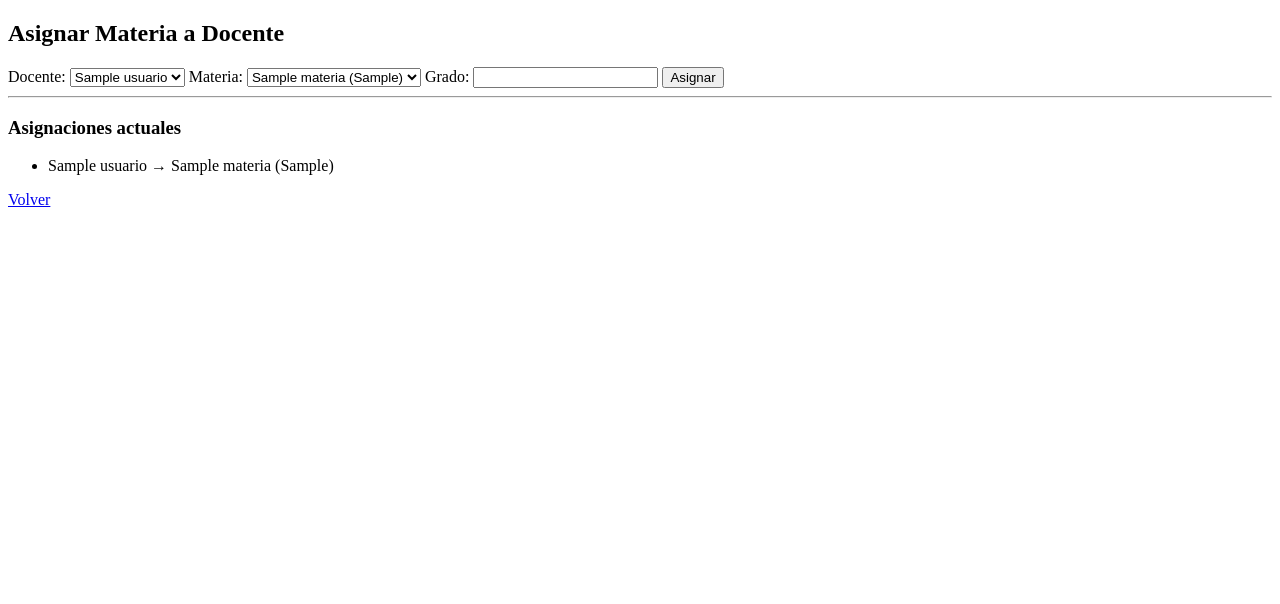
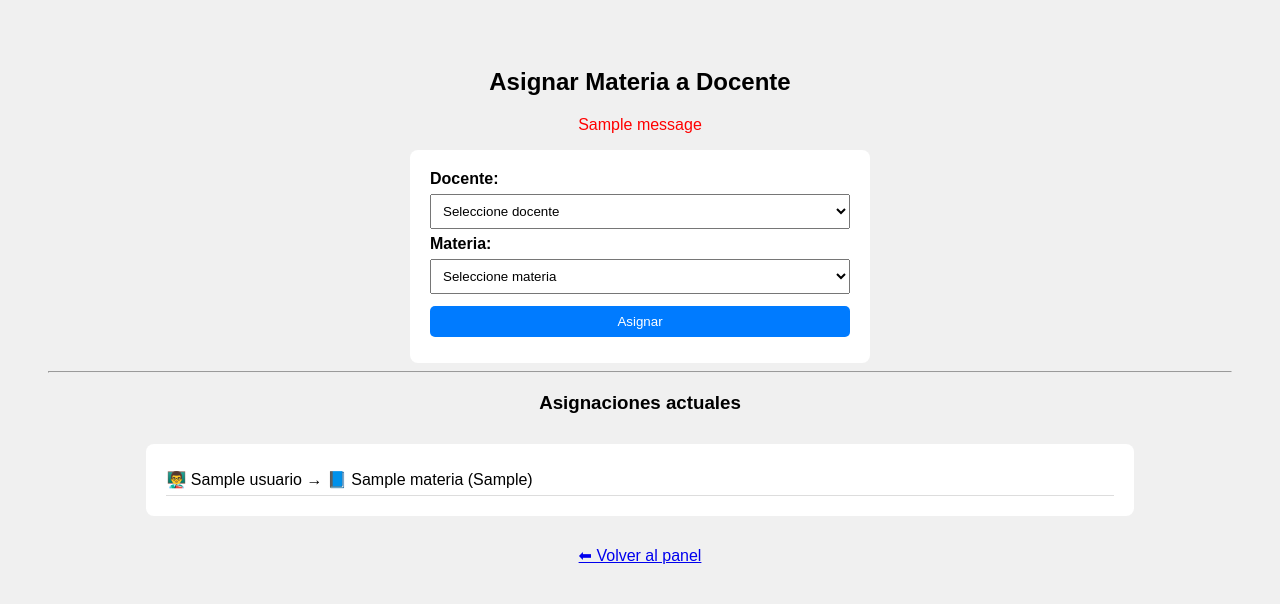
Before and after one commit to liceosantiny54-create/sistema-calificaciones, a Flask app: template templates/admin_asignaciones.html in a window 1280 px wide. Shown: the top 604 px of the page. Run offline with Flask 3, Linux system fonts and the light colour scheme; the template is opened without the code that fills it: values that come from a table or form of the project are taken from there, others are empty; tables that the repository leaves empty hold one stand-in row (values such as "Sample post"); one stand-in notice (Sample message) is shown; parts of the project's set-up code (start-up, migrations or seed data) failed here and were passed over.

Commit message:
Update admin_asignaciones.html

```diff
--- a/templates/admin_asignaciones.html
+++ b/templates/admin_asignaciones.html
@@ -3,14 +3,71 @@
 <head>
     <meta charset="UTF-8">
     <title>Asignaciones Docente</title>
+
+    <style>
+        body {
+            font-family: Arial, sans-serif;
+            background: #f0f0f0;
+            padding: 40px;
+        }
+
+        form {
+            background: white;
+            padding: 20px;
+            width: 420px;
+            margin: auto;
+            border-radius: 8px;
+        }
+
+        label {
+            font-weight: bold;
+        }
+
+        select, button {
+            width: 100%;
+            padding: 8px;
+            margin: 6px 0;
+        }
+
+        button {
+            background-color: #007bff;
+            color: white;
+            border: none;
+            border-radius: 5px;
+            cursor: pointer;
+        }
+
+        ul {
+            background: white;
+            padding: 20px;
+            width: 80%;
+            margin: 30px auto;
+            border-radius: 8px;
+            list-style: none;
+        }
+
+        li {
+            padding: 6px 0;
+            border-bottom: 1px solid #ddd;
+        }
+    </style>
 </head>
+
 <body>
 
-<h2>Asignar Materia a Docente</h2>
+<h2 style="text-align:center;">Asignar Materia a Docente</h2>
+
+{% with messages = get_flashed_messages(with_categories=true) %}
+  {% for category, message in messages %}
+    <p style="text-align:center; color:red;">{{ message }}</p>
+  {% endfor %}
+{% endwith %}
 
 <form method="POST">
+
     <label>Docente:</label>
     <select name="docente_id" required>
+        <option value="">Seleccione docente</option>
         {% for d in docentes %}
             <option value="{{ d.id }}">{{ d.nombre }}</option>
         {% endfor %}
@@ -18,30 +75,35 @@
 
     <label>Materia:</label>
     <select name="materia_id" required>
+        <option value="">Seleccione materia</option>
         {% for m in materias %}
-            <option value="{{ m.id }}">{{ m.nombre }} ({{ m.grado }})</option>
+            <option value="{{ m.id }}">
+                {{ m.nombre }} ({{ m.grado }})
+            </option>
         {% endfor %}
     </select>
-
-    <label>Grado:</label>
-    <input type="text" name="grado" required>
 
     <button type="submit">Asignar</button>
 </form>
 
 <hr>
 
-<h3>Asignaciones actuales</h3>
+<h3 style="text-align:center;">Asignaciones actuales</h3>
+
 <ul>
     {% for a in asignaciones %}
         <li>
-            {{ a.docente.nombre }} →
-            {{ a.materia.nombre }} ({{ a.grado }})
+            👨‍🏫 {{ a.docente.nombre }} →
+            📘 {{ a.materia.nombre }} ({{ a.grado }})
         </li>
+    {% else %}
+        <li>No hay asignaciones registradas</li>
     {% endfor %}
 </ul>
 
-<a href="{{ url_for('admin') }}">Volver</a>
+<div style="text-align:center;">
+    <a href="{{ url_for('admin') }}">⬅ Volver al panel</a>
+</div>
 
 </body>
 </html>
```
